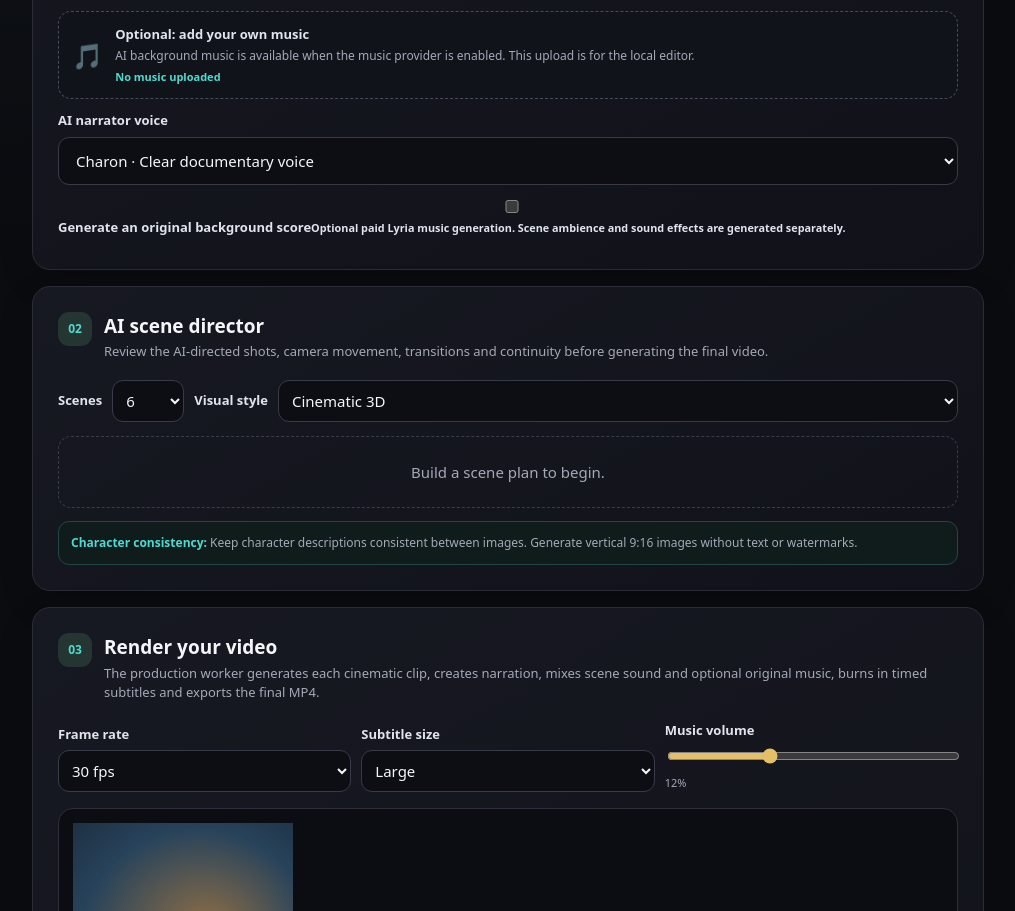
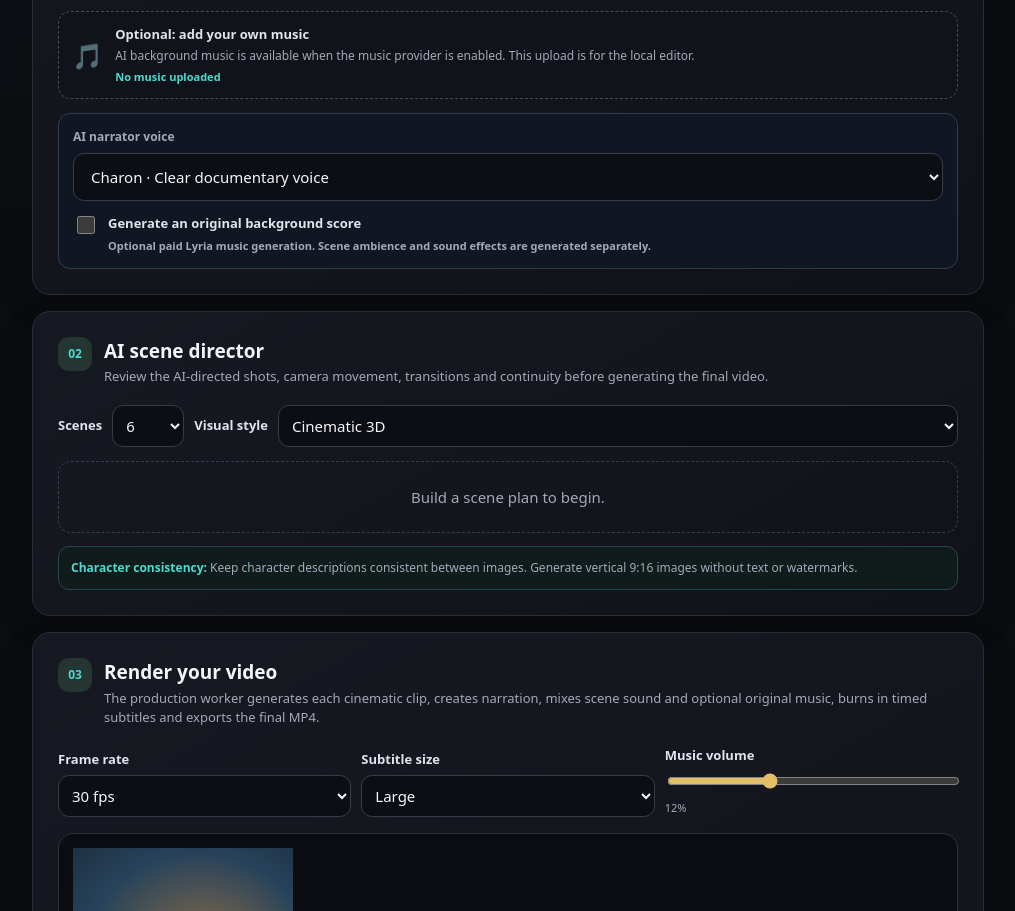
Before and after one commit to socialboosthub/Lock, a website: page public/index.html in a window 1280 px wide. Shown: the part 1089-2000 px from the top of the page, without its empty margins (132-1147 px from the left). Drawn offline with Linux system fonts and the light colour scheme.

Commit message:
ui: style automatic voice and score settings

```diff
--- a/public/style.css
+++ b/public/style.css
@@ -663,3 +663,49 @@ footer {
   color: #aeb8c7;
   font-size: 12px;
 }
+
+
+/* Automatic narration and score controls */
+.audioProductionSettings {
+  margin-top: 14px;
+  padding: 14px;
+  border: 1px solid #343b49;
+  border-radius: 12px;
+  background: #111722;
+}
+.audioProductionSettings > label:not(.musicToggle) {
+  display: block;
+  margin: 0 0 7px;
+  color: var(--muted);
+  font-size: 12px;
+}
+.audioProductionSettings select {
+  width: 100%;
+  margin-bottom: 13px;
+}
+.musicToggle {
+  display: flex;
+  align-items: flex-start;
+  gap: 10px;
+  cursor: pointer;
+  margin: 0;
+}
+.musicToggle input {
+  width: 18px;
+  height: 18px;
+  margin-top: 2px;
+  accent-color: var(--gold);
+  flex: 0 0 auto;
+}
+.musicToggle span {
+  display: grid;
+  gap: 4px;
+}
+.musicToggle strong {
+  font-size: 13px;
+}
+.musicToggle small {
+  color: var(--muted);
+  font-size: 11px;
+  line-height: 1.45;
+}
```
